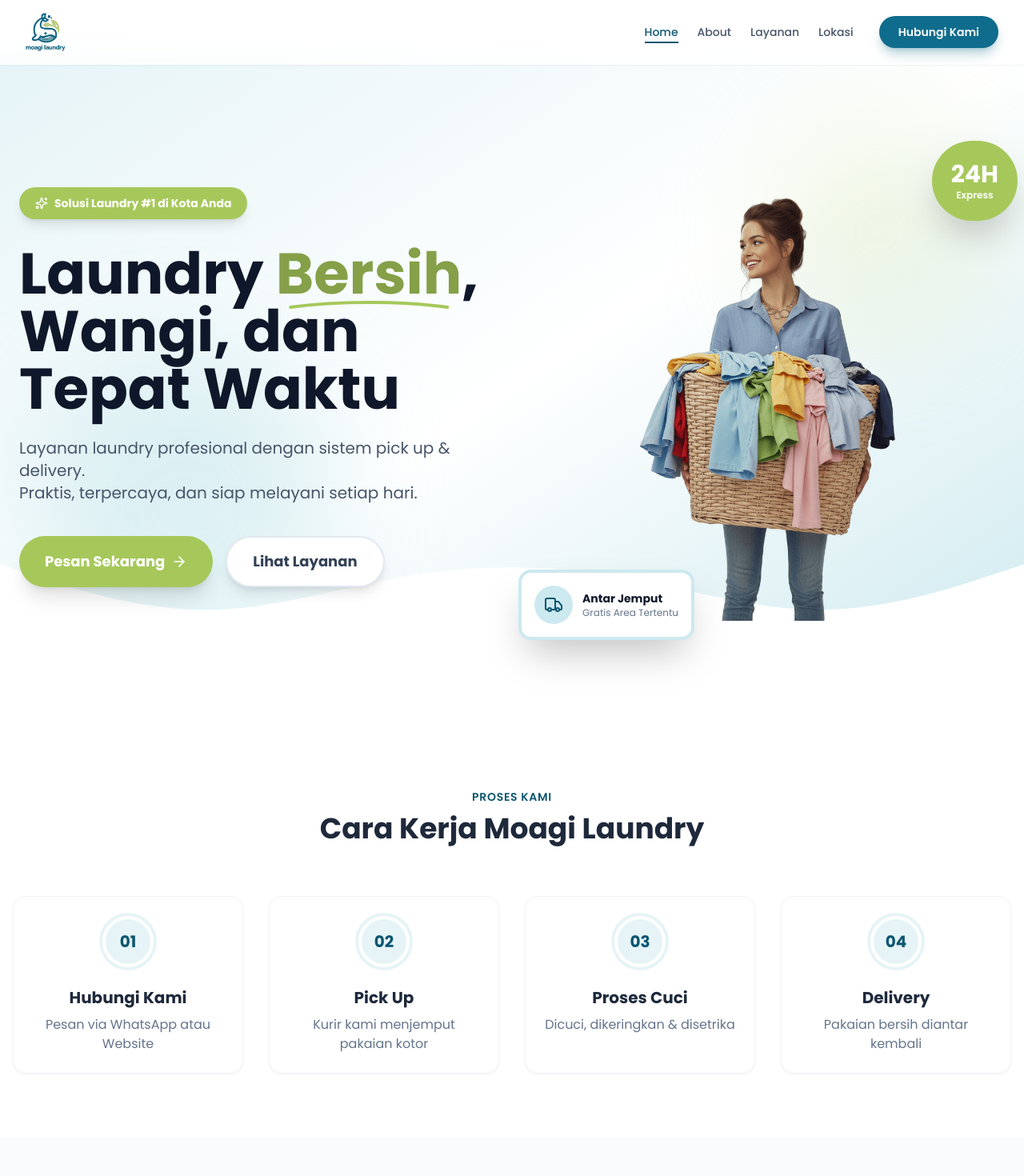
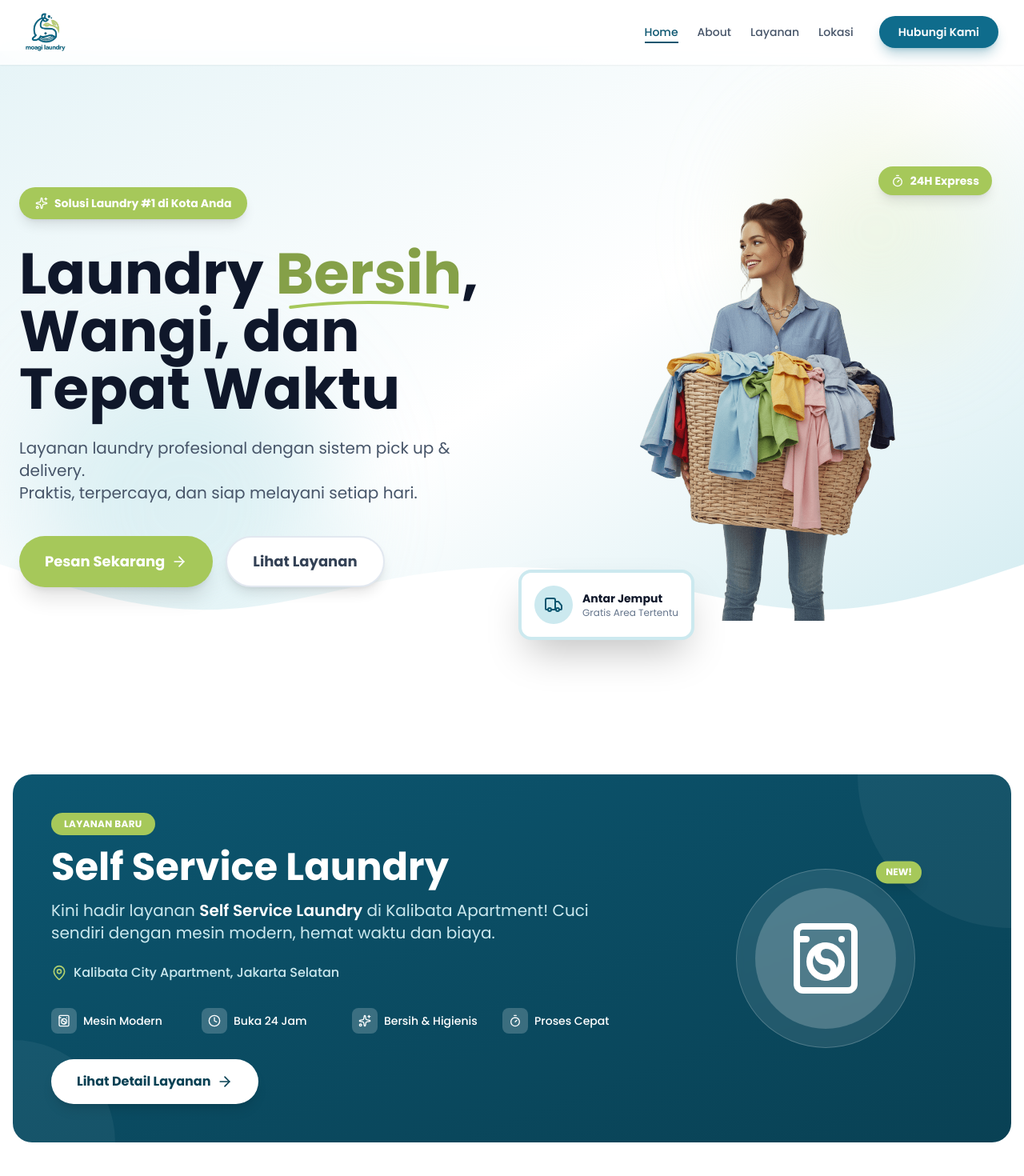
Before and after one commit to ravelaproduct/moagi, a React (Vite) app: page / in a window 1280 px wide. Shown: the top 1470 px of the page at 80% size. Built offline with nearby package versions, Linux system fonts and the light colour scheme.

Commit message:
feat: add initial Home page component with hero section and self-service laundry feature highlight.

```diff
--- a/src/pages/Home.jsx
+++ b/src/pages/Home.jsx
@@ -1,6 +1,6 @@
 import { Helmet } from 'react-helmet-async';
 import { motion } from 'framer-motion';
-import { ArrowRight, Truck, Timer, Sparkles, Shirt } from 'lucide-react';
+import { ArrowRight, Truck, Timer, Sparkles, Shirt, Clock, MapPin, WashingMachine } from 'lucide-react';
 import { Link } from 'react-router-dom';
 
 export default function Home() {
@@ -106,20 +106,18 @@ export default function Home() {
                                     alt="Moagi Laundry Service"
                                     className="w-full h-auto rounded-3xl"
                                 />
+
+                                {/* 24H Express Tag - Top Right */}
+                                <motion.div
+                                    className="absolute top-4 right-4 bg-moagi-lime-500 text-white px-4 py-2 rounded-full shadow-lg flex items-center gap-2"
+                                    initial={{ opacity: 0, x: 20 }}
+                                    animate={{ opacity: 1, x: 0 }}
+                                    transition={{ delay: 0.8, type: "spring" }}
+                                >
+                                    <Timer className="w-4 h-4" />
+                                    <span className="font-bold text-sm">24H Express</span>
+                                </motion.div>
                             </div>
-
-                            {/* Floating Badge - Top Right */}
-                            <motion.div
-                                className="absolute -top-4 -right-4 bg-moagi-lime-500 rounded-full p-6 shadow-2xl"
-                                initial={{ opacity: 0, scale: 0 }}
-                                animate={{ opacity: 1, scale: 1 }}
-                                transition={{ delay: 0.8, type: "spring" }}
-                            >
-                                <div className="text-center">
-                                    <div className="text-3xl font-bold text-white">24H</div>
-                                    <div className="text-xs font-semibold text-white">Express</div>
-                                </div>
-                            </motion.div>
 
                             {/* Floating Badge - Bottom Left */}
                             <motion.div
@@ -147,6 +145,99 @@ export default function Home() {
                     <svg xmlns="http://www.w3.org/2000/svg" viewBox="0 0 1440 320" className="w-full h-auto text-white fill-current">
                         <path fillOpacity="1" d="M0,96L48,112C96,128,192,160,288,160C384,160,480,128,576,112C672,96,768,96,864,112C960,128,1056,160,1152,160C1248,160,1344,128,1392,112L1440,96L1440,320L1392,320C1344,320,1248,320,1152,320C1056,320,960,320,864,320C768,320,672,320,576,320C480,320,384,320,288,320C192,320,96,320,48,320L0,320Z"></path>
                     </svg>
+                </div>
+            </section>
+
+            {/* NEW: Self Service Laundry Section */}
+            <section className="py-16 bg-white">
+                <div className="container mx-auto px-4">
+                    <motion.div
+                        initial={{ opacity: 0, y: 30 }}
+                        whileInView={{ opacity: 1, y: 0 }}
+                        viewport={{ once: true }}
+                        transition={{ duration: 0.6 }}
+                        className="bg-gradient-to-br from-moagi-teal-600 to-moagi-teal-700 rounded-3xl p-8 md:p-12 overflow-hidden relative"
+                    >
+                        {/* Background Pattern */}
+                        <div className="absolute top-0 right-0 w-96 h-96 bg-white/5 rounded-full -translate-y-1/2 translate-x-1/2"></div>
+                        <div className="absolute bottom-0 left-0 w-64 h-64 bg-white/5 rounded-full translate-y-1/2 -translate-x-1/2"></div>
+
+                        <div className="relative z-10 flex flex-col lg:flex-row items-center gap-8 lg:gap-12">
+                            {/* Left Content */}
+                            <div className="lg:w-2/3">
+                                <div className="flex items-center gap-3 mb-4">
+                                    <span className="bg-moagi-lime-500 text-white text-xs font-bold px-4 py-1.5 rounded-full uppercase tracking-wide">
+                                        Layanan Baru
+                                    </span>
+                                </div>
+
+                                <h2 className="text-3xl md:text-4xl lg:text-5xl font-bold text-white mb-4">
+                                    Self Service Laundry
+                                </h2>
+
+                                <p className="text-moagi-teal-100 text-lg md:text-xl mb-6 max-w-2xl">
+                                    Kini hadir layanan <span className="font-semibold text-white">Self Service Laundry</span> di Kalibata Apartment!
+                                    Cuci sendiri dengan mesin modern, hemat waktu dan biaya.
+                                </p>
+
+                                <div className="flex items-center gap-2 text-moagi-teal-100 mb-8">
+                                    <MapPin className="w-5 h-5 text-moagi-lime-400" />
+                                    <span className="font-medium">Kalibata City Apartment, Jakarta Selatan</span>
+                                </div>
+
+                                {/* Features */}
+                                <div className="grid grid-cols-2 md:grid-cols-4 gap-4 mb-8">
+                                    {[
+                                        { icon: WashingMachine, label: 'Mesin Modern' },
+                                        { icon: Clock, label: 'Buka 24 Jam' },
+                                        { icon: Sparkles, label: 'Bersih & Higienis' },
+                                        { icon: Timer, label: 'Proses Cepat' }
+                                    ].map((feature, idx) => (
+                                        <div key={idx} className="flex items-center gap-2 text-white">
+                                            <div className="w-8 h-8 bg-white/20 rounded-lg flex items-center justify-center">
+                                                <feature.icon className="w-4 h-4" />
+                                            </div>
+                                            <span className="text-sm font-medium">{feature.label}</span>
+                                        </div>
+                                    ))}
+                                </div>
+
+                                {/* CTA */}
+                                <Link
+                                    to="/layanan"
+                                    className="inline-flex items-center gap-2 bg-white text-moagi-teal-700 font-bold px-8 py-4 rounded-full shadow-lg hover:shadow-xl hover:bg-moagi-lime-50 transition-all duration-300 transform hover:-translate-y-1"
+                                >
+                                    Lihat Detail Layanan
+                                    <ArrowRight className="w-5 h-5" />
+                                </Link>
+                            </div>
+
+                            {/* Right Visual */}
+                            <div className="lg:w-1/3 flex justify-center">
+                                <motion.div
+                                    className="relative"
+                                    initial={{ opacity: 0, scale: 0.8 }}
+                                    whileInView={{ opacity: 1, scale: 1 }}
+                                    viewport={{ once: true }}
+                                    transition={{ delay: 0.3, duration: 0.5 }}
+                                >
+                                    <div className="w-48 h-48 md:w-56 md:h-56 bg-white/10 rounded-full flex items-center justify-center backdrop-blur-sm border border-white/20">
+                                        <div className="w-36 h-36 md:w-44 md:h-44 bg-white/20 rounded-full flex items-center justify-center">
+                                            <WashingMachine className="w-20 h-20 md:w-24 md:h-24 text-white" />
+                                        </div>
+                                    </div>
+                                    {/* Floating elements */}
+                                    <motion.div
+                                        className="absolute -top-2 -right-2 bg-moagi-lime-500 text-white text-xs font-bold px-3 py-1.5 rounded-full shadow-lg"
+                                        animate={{ y: [0, -5, 0] }}
+                                        transition={{ duration: 2, repeat: Infinity }}
+                                    >
+                                        NEW!
+                                    </motion.div>
+                                </motion.div>
+                            </div>
+                        </div>
+                    </motion.div>
                 </div>
             </section>
 
```
